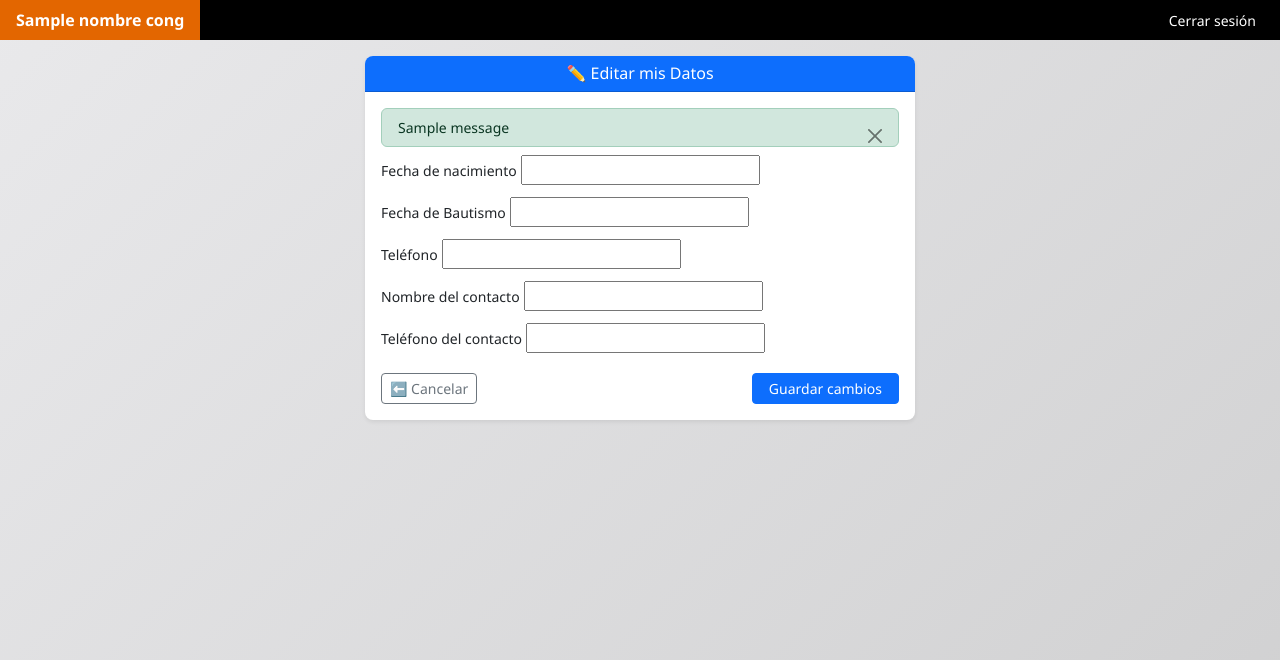
After one commit to miguelarcedev/Informes, a Django app: template cuentas/templates/publicador/editar_publicador.html in a window 1280 px wide. The commit adds this page. Shown: the top 660 px of the page. Run offline with Django 4.2, Linux system fonts and the light colour scheme; the template is opened without the code that fills it: most values are stand-ins (such as "Sample title", 1, 10 or a date in 2020); one stand-in notice (Sample message) is shown; form fields are guessed from the names that the template uses.

Commit message:
creacion editar mis datos

```diff
--- /dev/null
+++ b/cuentas/templates/publicador/editar_publicador.html
@@ -0,0 +1,86 @@
+{% extends "base.html" %}
+
+{% block contenido %}
+<div class="container my-3 px-2">
+  <div class="row justify-content-center">
+    <div class="col-12 col-sm-10 col-md-8 col-lg-6">
+      <div class="card shadow-sm border-0 rounded-3">
+        <div class="card-header bg-primary text-white text-center py-2 rounded-top-3">
+          <h6 class="mb-0">✏️ Editar mis Datos</h6>
+        </div>
+        <div class="card-body p-3">
+
+          <!-- Mensajes -->
+          {% if messages %}
+            {% for message in messages %}
+              <div class="alert alert-{{ message.tags }} alert-dismissible fade show small py-2 mb-2" role="alert">
+                {{ message }}
+                <button type="button" class="btn-close btn-sm" data-bs-dismiss="alert"></button>
+              </div>
+            {% endfor %}
+          {% endif %}
+
+          <!-- Formulario -->
+          <form method="post" novalidate>
+            {% csrf_token %}
+
+            {% if form.non_field_errors %}
+              <div class="alert alert-danger small py-2">
+                {{ form.non_field_errors }}
+              </div>
+            {% endif %}
+
+            <!-- Campos -->
+            <div class="mb-2">
+              <label class="form-label small">Fecha de nacimiento</label>
+              {{ form.nacimiento }}
+              {% for error in form.nacimiento.errors %}
+                <div class="text-danger small">{{ error }}</div>
+              {% endfor %}
+            </div>
+            <div class="mb-2">
+              <label class="form-label small">Fecha de Bautismo</label>
+              {{ form.bautismo }}
+              {% for error in form.bautismo.errors %}
+                <div class="text-danger small">{{ error }}</div>
+              {% endfor %}
+            </div>
+            <div class="mb-2">
+              <label class="form-label small">Teléfono</label>
+              {{ form.telefono }}
+              {% for error in form.telefono.errors %}
+                <div class="text-danger small">{{ error }}</div>
+              {% endfor %}
+            </div>
+            <div class="mb-2">
+              <label class="form-label small">Nombre del contacto</label>
+              {{ form.contacto }}
+              {% for error in form.contacto.errors %}
+                <div class="text-danger small">{{ error }}</div>
+              {% endfor %}
+            </div>
+            <div class="mb-2">
+              <label class="form-label small">Teléfono del contacto</label>
+              {{ form.telefono_contacto }}
+              {% for error in form.telefono_contacto.errors %}
+                <div class="text-danger small">{{ error }}</div>
+              {% endfor %}
+            </div>
+
+            <!-- Botones -->
+            <div class="d-flex justify-content-between mt-3">
+              <a href="{% url 'mi_panel' %}" class="btn btn-outline-secondary btn-sm">
+                ⬅️ Cancelar
+              </a>
+              <button type="submit" class="btn btn-primary btn-sm px-3">
+                Guardar cambios
+              </button>
+            </div>
+          </form>
+
+        </div>
+      </div>
+    </div>
+  </div>
+</div>
+{% endblock %}
--- a/cuentas/urls.py
+++ b/cuentas/urls.py
@@ -30,4 +30,5 @@ urlpatterns = [
     path('informes/nuevo/', views.crear_informe, name='crear_informe'),
     path('informes/<int:pk>/editar/', views.editar_informe, name='editar_informe'),
     path("panel/general/", views.panel_general, name="panel_general"),
+    path('editar-publicador/', views.editar_publicador, name='editar_publicador'),
 ]
--- a/informes/choices.py
+++ b/informes/choices.py
@@ -17,14 +17,12 @@ NOTAS = [
         ('Trabajos Construccion Salon', 'Trabajos construccion Salon'),
         ('Enfermo', 'Enfermo'),
         ('Cuidado fliar. enfermo', 'Cuidado fliar. enfermo'),
-        ('Reactivado', 'Reactivado'),
         ('Trabajos en Asamblea', 'Trabajos en Asamblea'),
         ('Escuela Precursor', 'Escuela Precursor'),
         ('Inicia Regular', 'Inicia Regular'),
         ('Nuevo Publicador', 'Nuevo Publicador'),
-        ('Bautismo', 'Bautismo'),
         ('Readmitido', 'Readmitido'),
-
+        ('Reactivado', 'Reactivado'),
 ]
 
 SEXO = [
--- a/requirements.txt
+++ b/requirements.txt
@@ -53,3 +53,4 @@ whitenoise==6.6.0
 xhtml2pdf==0.2.17
 xlrd==2.0.1
 xlwt==1.3.0
+python-dateutil==2.9.0.post0
```
Also changed, not shown: cuentas/forms.py (+10 -4 lines), cuentas/templates/cuentas/mi_panel.html (+9 -3 lines), cuentas/views.py (+18 -0 lines), publicador/views.py (+19 -10 lines).
